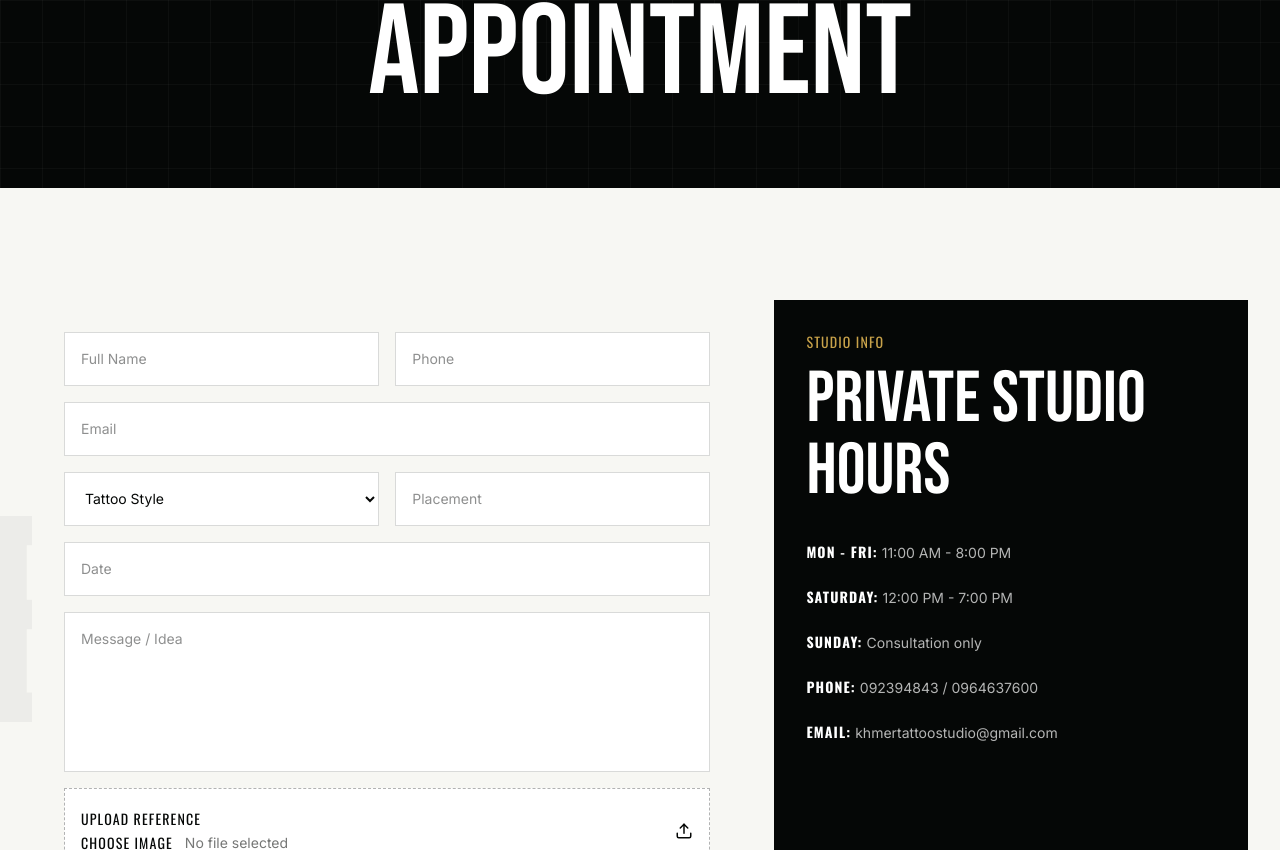
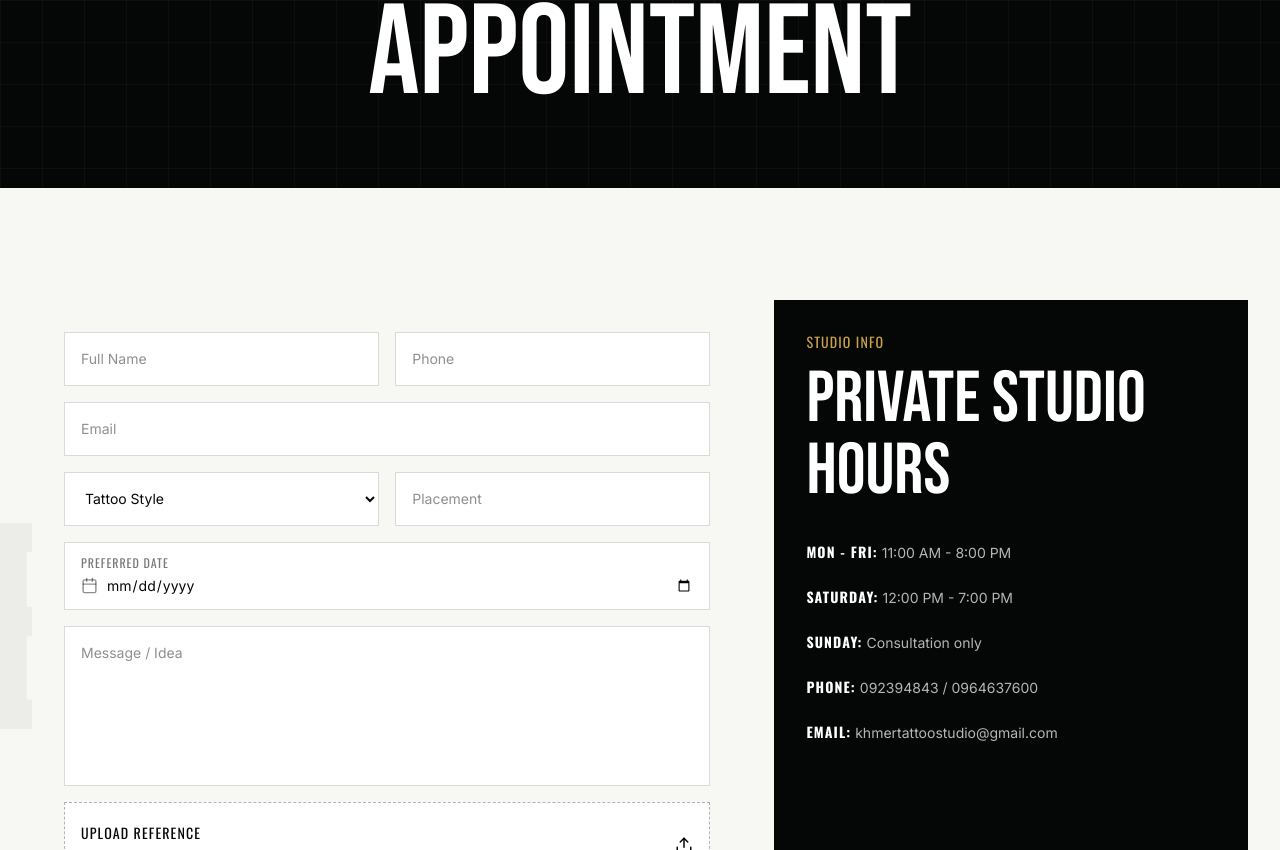
Before and after one commit to chengleangm/Khmer-Tattoo-Studio, a Next.js app: page /booking in a window 1280 px wide. Shown: the part 290-1140 px from the top of the page. Built offline with nearby package versions, Linux system fonts and the light colour scheme; a web font is replaced by a local one.

Commit message:
Date picker

```diff
--- a/app/globals.css
+++ b/app/globals.css
@@ -101,6 +101,34 @@ html[lang="km"] .km-title-text {
   font-size: 0.80em;
 }
 
+html[lang="km"] .hero-title {
+  line-height: 1.24;
+}
+
+html[lang="km"] .hero-title > span + span {
+  margin-top: 0.18em;
+}
+
+@media (min-width: 768px) {
+  html[lang="km"] .hero-title {
+    line-height: 1.14;
+  }
+
+  html[lang="km"] .hero-title > span + span {
+    margin-top: 0.1em;
+  }
+}
+
+html[lang="km"] .footer-tagline {
+  line-height: 1.34;
+}
+
+@media (min-width: 640px) {
+  html[lang="km"] .footer-tagline {
+    line-height: 1.2;
+  }
+}
+
 /* Standalone elements marked lang="en" keep their original Latin fonts */
 html[lang="km"] [lang="en"].font-display,
 html[lang="km"] [lang="en"] .font-display {
--- a/app/page.tsx
+++ b/app/page.tsx
@@ -32,9 +32,9 @@ export default function Home() {
             <ImageCard src="/images/hero-tattoo-portrait.jpg" alt="Black and white tattoo portrait inspiration" className="h-[315px] sm:h-[430px] lg:h-[520px]" priority />
             <ImageCard src="/images/hero-tattoo-sleeve.jpg" alt="Detailed sleeve tattoo close up" className="h-[315px] sm:h-[430px] lg:mt-10 lg:h-[520px]" priority />
             <div className="pointer-events-none absolute inset-x-0 top-[42%] z-10 translate-y-[-50%] lg:top-[43%]">
-              <h1 className="text-center font-display text-[clamp(3.2rem,19vw,5rem)] leading-[0.78] text-white mix-blend-screen md:text-[clamp(6rem,18vw,14rem)]">
-                <span className="block md:inline">{h.heroLine1}</span>
-                <span className="block md:ml-4 md:inline">{h.heroLine2}</span>
+              <h1 className="hero-title text-center font-display text-[clamp(3.2rem,19vw,5rem)] leading-[0.78] text-white mix-blend-screen md:text-[clamp(6rem,18vw,14rem)]">
+                <span className="block">{h.heroLine1}</span>
+                <span className="block md:mt-1">{h.heroLine2}</span>
               </h1>
             </div>
             <div className="z-20 col-span-2 mt-1 justify-self-center lg:absolute lg:bottom-10 lg:left-1/2 lg:mt-0 lg:-translate-x-1/2">
--- a/components/BookingForm.tsx
+++ b/components/BookingForm.tsx
@@ -1,6 +1,6 @@
 "use client";
 
-import { Upload } from "lucide-react";
+import { Calendar, Upload } from "lucide-react";
 import { useState } from "react";
 import Button from "@/components/Button";
 import { styles } from "@/data/site";
@@ -18,6 +18,9 @@ export default function BookingForm() {
   const [fileName, setFileName] = useState("");
   const [status, setStatus] = useState<"idle" | "sending" | "success" | "error">("idle");
   const [feedback, setFeedback] = useState("");
+  const today = new Date();
+  today.setMinutes(today.getMinutes() - today.getTimezoneOffset());
+  const minDate = today.toISOString().slice(0, 10);
 
   async function handleSubmit(event: React.FormEvent<HTMLFormElement>) {
     event.preventDefault();
@@ -70,20 +73,23 @@ export default function BookingForm() {
         </select>
         <input className={fieldClass} name="placement" placeholder={f.placement} aria-label={f.placement} required />
       </div>
-      <input
-        className={fieldClass}
-        name="preferredDate"
-        type="text"
-        placeholder={f.date}
-        aria-label={f.date}
-        required
-        onFocus={(e) => {
-          e.currentTarget.type = "date";
-        }}
-        onBlur={(e) => {
-          if (!e.currentTarget.value) e.currentTarget.type = "text";
-        }}
-      />
+      <label className="block border border-ink/15 bg-white px-3 py-2 transition focus-within:border-teal sm:px-4 sm:py-3">
+        <span className="mb-1 block font-condensed text-[0.65rem] uppercase tracking-editorial text-ink/55 sm:text-xs">
+          {f.date}
+        </span>
+        <span className="flex items-center gap-2">
+          <Calendar className="shrink-0 text-ink/45" size={17} />
+          <input
+            className="min-w-0 flex-1 bg-transparent text-sm outline-none"
+            name="preferredDate"
+            type="date"
+            min={minDate}
+            aria-label={f.date}
+            required
+            onClick={(e) => e.currentTarget.showPicker?.()}
+          />
+        </span>
+      </label>
       <textarea
         className={`${fieldClass} min-h-28 resize-none sm:min-h-40`}
         name="message"
--- a/components/Footer.tsx
+++ b/components/Footer.tsx
@@ -30,7 +30,7 @@ export default function Footer() {
     <footer className="grain bg-ink px-5 py-8 text-white lg:px-8 lg:py-10">
       <div className="mx-auto max-w-7xl">
         <div className="mb-7 bg-teal p-4 sm:p-5 md:flex md:items-center md:justify-between md:px-6">
-          <p className="max-w-[18rem] break-words font-display text-[2rem] leading-[0.9] sm:max-w-xl sm:text-5xl">
+          <p className="footer-tagline max-w-[18rem] break-words font-display text-[2rem] leading-[0.9] sm:max-w-xl sm:text-5xl">
             {text.tagline}
           </p>
           <Button href="/booking" variant="light" className="mt-5 w-full md:mt-0 md:w-auto">
--- a/data/translations.ts
+++ b/data/translations.ts
@@ -82,7 +82,7 @@ export const t = {
       form: {
         fullName: "Full Name", phone: "Phone", email: "Email",
         style: "Tattoo Style", placement: "Placement",
-        date: "Date",
+        date: "Preferred Date",
         message: "Message / Idea",
         uploadLabel: "Upload Reference", uploadSub: "Optional image",
         chooseImage: "Choose Image",
@@ -211,7 +211,7 @@ export const t = {
       form: {
         fullName: "ឈ្មោះពេញ", phone: "លេខទូរស័ព្ទ", email: "អ៊ីមែល",
         style: "រចនាប័ទ្មសាក់", placement: "ទីតាំងសាក់លើរាងកាយ",
-        date: "ថ្ងៃ/ខែ/ឆ្នាំ",
+        date: "ថ្ងៃដែលចង់កក់",
         message: "សារ / គំនិតសាក់",
         uploadLabel: "បង្ហោះរូបភាពយោង", uploadSub: "រូបភាពជម្រើស",
         chooseImage: "ជ្រើសរើសរូបភាព",
```
